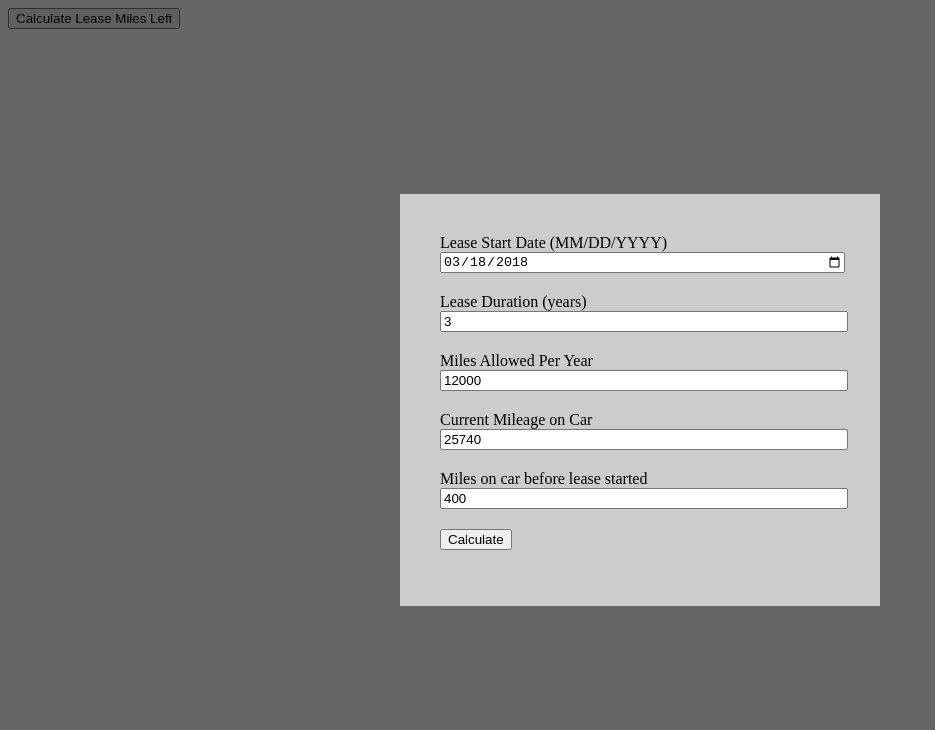
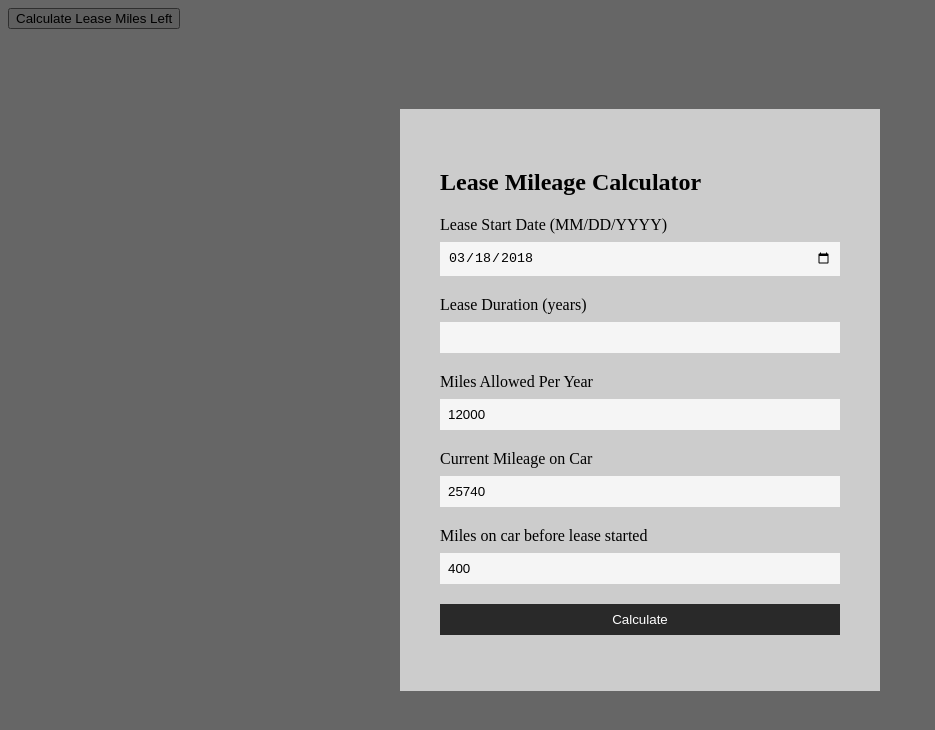
Before and after one commit to joejoe04/lease-mileage, a plain HTML site: page lease-mileage.html in a window 1280 px wide. Both pictures are taken after a click on the button "Calculate Lease Miles Left". Shown: the whole page, without its empty margins (0-935 px from the left). Drawn offline with Linux system fonts and the light colour scheme.

Commit message:
Few small changes to styles

```diff
--- a/lease-mileage.css
+++ b/lease-mileage.css
@@ -1,3 +1,7 @@
+.lc-ctnr * {
+  box-sizing: border-box;
+}
+
 .lc-darken {
   position: fixed;
   width: 100%;
@@ -32,4 +36,32 @@
 .lc-input-ctnr input {
   display: block;
   width: 100%;
+  border: none;
+  margin-top: 8px;
 }
+
+.lc-input-ctnr input {
+  padding: 8px;
+  background: rgba(255, 255, 255, .8);
+}
+
+.lc-input-ctnr input:hover,
+.lc-input-ctnr input:focus,
+.lc-input-ctnr input:active {
+  background: #fff;
+}
+
+.lc-submit {
+  width: 100%;
+  background: rgba(0, 0, 0, .8);
+  color: #fff;
+  padding: 8px;
+  border: none;
+}
+
+.lc-submit:hover,
+.lc-submit:focus,
+.lc-submit:active {
+  background: rgba(0, 0, 0, .6);
+  cursor: pointer;
+}
--- a/lease-mileage.html
+++ b/lease-mileage.html
@@ -4,41 +4,13 @@
 <head>
   <meta charset="utf-8">
   <meta http-equiv="X-UA-Compatible" content="IE=Edge,chrome=1">
-  <title></title>
-
-  <!-- Google Authership now dead, but Google Author Rank may still provide some little benefit -->
-  <link rel="author" href="https://plus.google.com/102887288180264885692/posts">
-
-  <!-- Facebook Open Graph Meta Info. Other values available too -->
-  <!-- <meta property="og:title" content="Insert Title (no branding, just title)" />
-  <meta property="og:url" content="InsertURL" />
-  <meta property="og:type" content="website" />
-  <meta property="og:description" content="Descriptive copy here" />
-  <meta property="og:image" content="imageURL" /> -->
-
-  <!-- Twitter Card meta tags. Below is for "Summary Card." Other types available -->
-  <!-- <meta name="twitter:card" content="summary" />
-  <meta name="twitter:site" content="@joedisalvo" />
-  <meta name="twitter:title" content="Insert Title of Article" />
-  <meta name="twitter:description" content="Insert Description of Article" />
-  <meta name="twitter:image" content="imageURL" /> -->
+  <title>Lease Mileage Calculator</title>
 
   <meta name="viewport" content="width=device-width">
-
-  <!-- make apple touch / mstile icons 310px, can be sized down if need be -->
-  <!-- favicon.png and favicon.ico should be 32px -->
-  <link rel="apple-touch-icon" href="img/apple-touch-icon.png">
-  <meta name="msapplication-TileColor" content="#FFFFFF">
-  <meta name="msapplication-TileImage" content="img/mstile.png">
-  <link rel="image/png" href="img/favicon.png">
-  <link rel="shortcut icon" href="img/favicon.ico">
 
   <!-- Change Chrome Android address bar header color -->
   <meta name="theme-color" content="#242439">
 
-  <!--[if lt IE 9]>
-    <script src="js/html5shiv.js"></script>
-  <![endif]-->
   <link rel="stylesheet" href="lease-mileage.css">
 </head>
 
--- a/lease-mileage.js
+++ b/lease-mileage.js
@@ -9,6 +9,7 @@ const createLeaseCalcHTML = (e) => {
   let leaseCalcHTML = [
 
     '<div class="lc-ctnr">',
+    '<h2>Lease Mileage Calculator</h2>',
       '<form action="" id="lc-form" class="lc-form">',
         '<div class="lc-input-ctnr">',
           '<label for="lc-start-date">Lease Start Date (MM/DD/YYYY)</label>',
@@ -16,7 +17,7 @@ const createLeaseCalcHTML = (e) => {
         '</div>',
         '<div class="lc-input-ctnr">',
           '<label for="lc-duration-years">Lease Duration (years)</label>',
-          '<input type="text" name="lc-duration-years" id="lc-duration-years" value="3">',
+          '<input type="text" name="lc-duration-years" id="lc-duration-years">',
         '</div>',
         '<div class="lc-input-ctnr">',
           '<label for="lc-miles-per-year">Miles Allowed Per Year</label>',
@@ -30,7 +31,7 @@ const createLeaseCalcHTML = (e) => {
           '<label for="lc-mileage-before-lease">Miles on car before lease started</label>',
           '<input type="text" name="lc-mileage-before-lease" id="lc-mileage-before-lease" value="400">',
         '</div>',
-      '<input class="lc-lease-calc-trigger" type="submit" id="lc-submit" value="Calculate"></input>',
+      '<input class="lc-lease-calc-trigger lc-submit" type="submit" id="lc-submit" value="Calculate"></input>',
       '</form>',
       '<div class="lc-results">',
         '<p class="lc-miles-over-under" id="lc-miles-over-under"></p>',
@@ -108,7 +109,7 @@ const calculateLeaseInfo = (e) => {
 
   document.getElementById('lc-orig-miles-per-day').innerText = origMilesPerDayMsg;
 
-  const leaseAdjustedMilesPerDayMsg = 'At this point, you can drive about an average of ' + leaseAdjustedMilesPerDay.toFixed(2) + ' miles per day and return your car at your lease\'s mileage limit.';
+  const leaseAdjustedMilesPerDayMsg = 'Given your current mileage, you can drive an average of ' + leaseAdjustedMilesPerDay.toFixed(2) + ' miles per day and return your car at your lease\'s mileage limit.';
 
   document.getElementById('lc-adjusted-miles-per-day').innerText = leaseAdjustedMilesPerDayMsg;
 };
```
